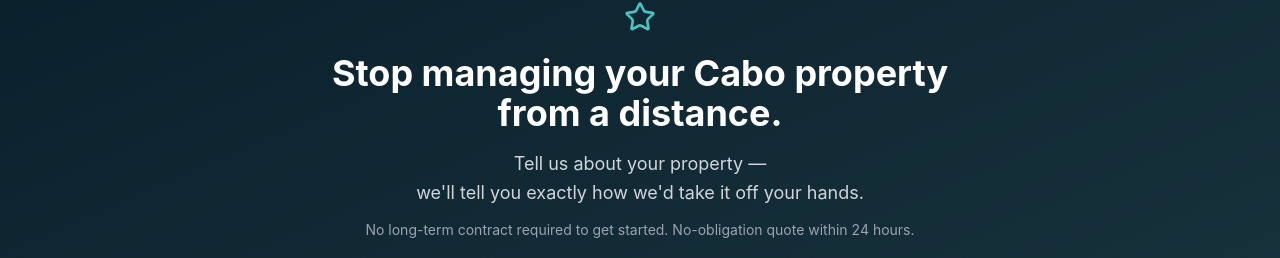
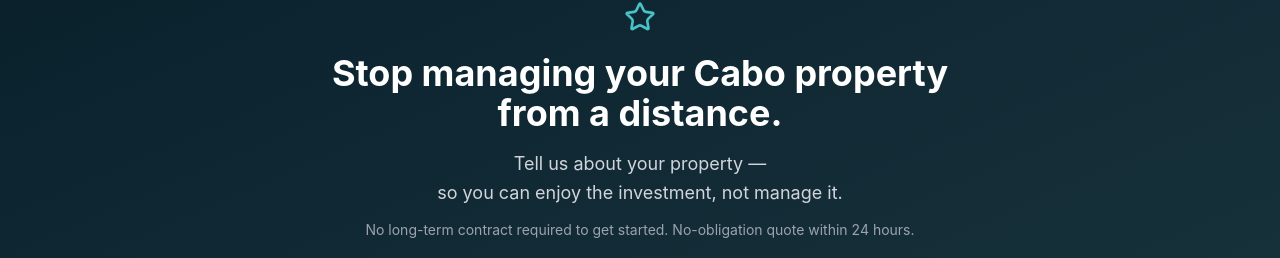
Before and after one commit to edgpac/caboshandyman, a React (Vite) app: page /property-management-cabo-san-lucas in a window 1280 px wide. Shown: the part 4104-4362 px from the top of the page. Built offline with nearby package versions, Linux system fonts and the light colour scheme; no server answers.

Commit message:
copy: fix CTA line to outcome-first framing

```diff
--- a/src/pages/PropertyManagementCabo.tsx
+++ b/src/pages/PropertyManagementCabo.tsx
@@ -385,7 +385,7 @@ export default function PropertyManagementCabo() {
             <Star size={32} className="text-[#4AC1C3] mx-auto mb-5" />
             <h2 className="text-4xl font-bold mb-4">Stop managing your Cabo property from a distance.</h2>
             <p className="text-gray-300 mb-3 text-lg leading-relaxed">
-              Tell us about your property —<br />we'll tell you exactly how we'd take it off your hands.
+              Tell us about your property —<br />so you can enjoy the investment, not manage it.
             </p>
             <p className="text-gray-400 text-sm mb-10">No long-term contract required to get started. No-obligation quote within 24 hours.</p>
             <div className="flex flex-col sm:flex-row gap-4 justify-center">
```
